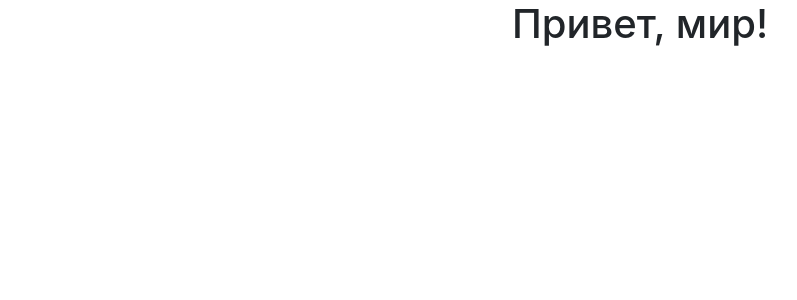
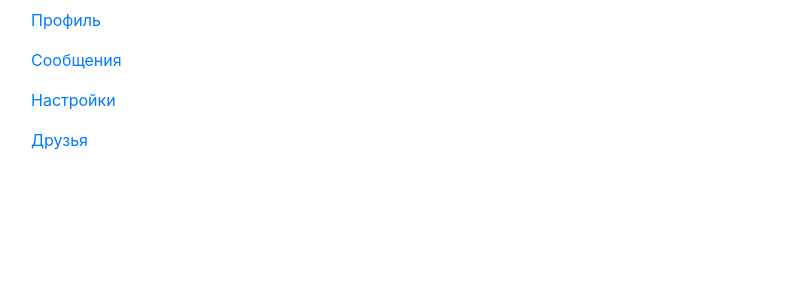
Before and after one commit to bagaguga/2, a React (Create React App) app: page / in a window 1280 px wide. Shown: the top 300 px of the page, without its empty margins (0-797 px from the left). Built offline with nearby package versions, Linux system fonts and the light colour scheme.

Commit message:
add routing vs 2 component

```diff
--- a/package.json
+++ b/package.json
@@ -8,6 +8,7 @@
     "@testing-library/user-event": "^13.5.0",
     "react": "^18.2.0",
     "react-dom": "^18.2.0",
+    "react-router-dom": "^6.3.0",
     "react-scripts": "5.0.1",
     "web-vitals": "^2.1.4"
   },
--- a/src/App.jsx
+++ b/src/App.jsx
@@ -1,11 +1,45 @@
-import './App.css';
+// import './App.css';
+import { NavLink, Routes, Route } from "react-router-dom";
+
+
+const Profile = ()=>{
+  return (
+    <h1>Это страница с профилем</h1>
+  )
+}
+const Messages = () => {
+	return <h1>Это страница с сообщениями</h1>;
+};
 
 function App() {
   return (
-    <div className="App">
-      <h1>Привет, мир!</h1>
-    </div>
-  );
+		<div className="container-fluid">
+			<div className="row">
+				<div className="col-sm-3">
+					<div className="nav flex-column nav-pills" aria-orientation="vertical">
+						<NavLink className="nav-link" to="profile">
+							Профиль
+						</NavLink>
+						<NavLink className="nav-link" to="messages">
+							Сообщения
+						</NavLink>
+						<NavLink className="nav-link" to="settings">
+							Настройки
+						</NavLink>
+						<NavLink className="nav-link" to="friends">
+							Друзья
+						</NavLink>
+					</div>
+				</div>
+				<div className="col-sm-9">
+					<Routes>
+						<Route path="/profile" element={<Profile />} />
+						<Route path="/messages" element={<Messages />} />
+					</Routes>
+				</div>
+			</div>
+		</div>
+	);
 }
 
 export default App;
--- a/src/index.js
+++ b/src/index.js
@@ -1,17 +1,20 @@
 import React from 'react';
 import ReactDOM from 'react-dom/client';
-import './index.css';
+import { BrowserRouter } from 'react-router-dom';
+// import './index.css';
 import App from './App';
-import reportWebVitals from './reportWebVitals';
+// import reportWebVitals from './reportWebVitals';
 
 const root = ReactDOM.createRoot(document.getElementById('root'));
 root.render(
-  <React.StrictMode>
-    <App />
-  </React.StrictMode>
+	<BrowserRouter>
+		<React.StrictMode>
+			<App />
+		</React.StrictMode>
+	</BrowserRouter>
 );
 
 // If you want to start measuring performance in your app, pass a function
 // to log results (for example: reportWebVitals(console.log))
 // or send to an analytics endpoint. Learn more: https://bit.ly/CRA-vitals
-reportWebVitals();
+// reportWebVitals();
```
Also changed, not shown: 1 other file (tests, documents, lock files or other folders).
